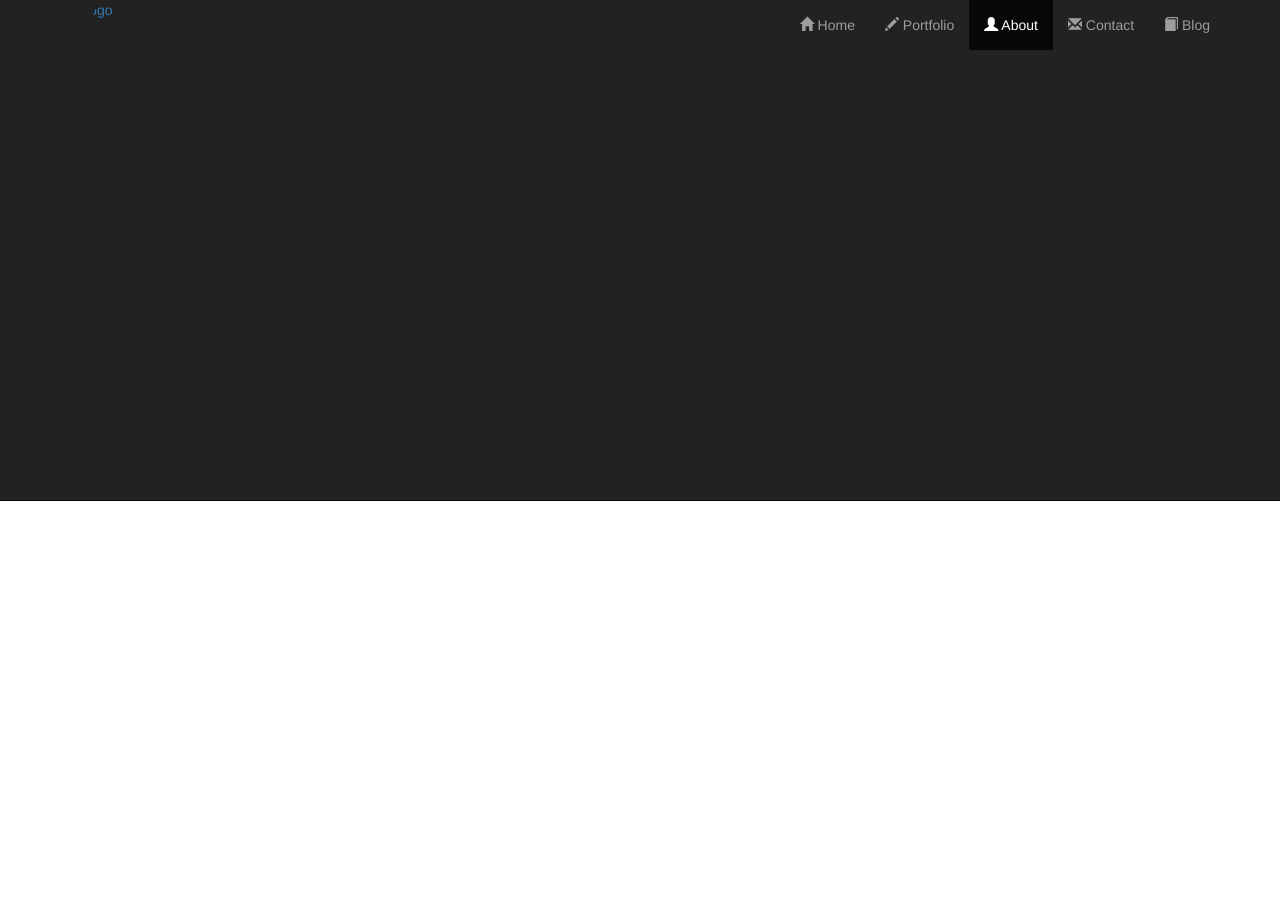
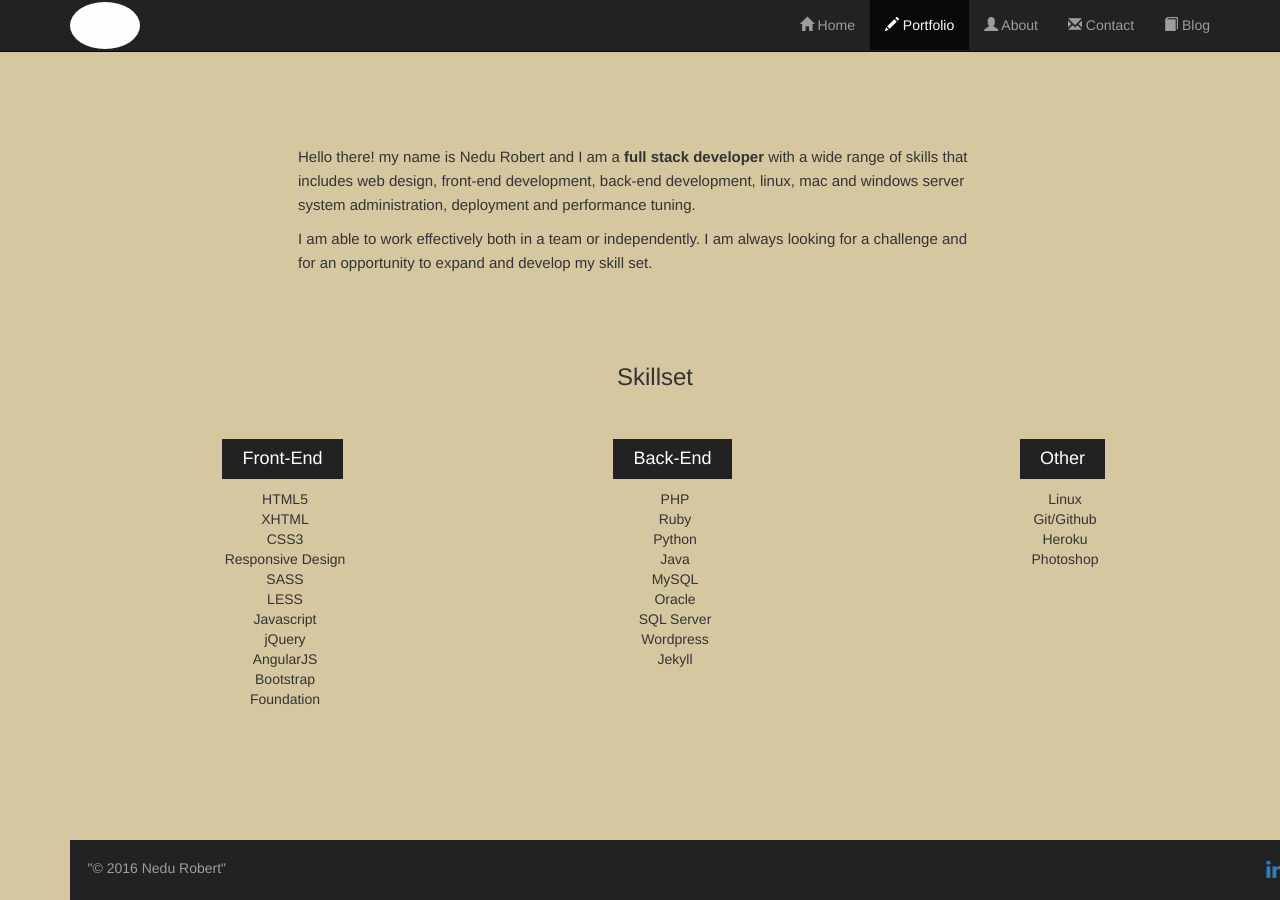
Before and after one commit to Nedu/old.nedu.github.io, a Jekyll site: the page built from about/index.html, in a window 1280 px wide. Built offline with Jekyll 4.4.1, drawn with Linux system fonts in a browser that asks for light colours; nearby versions of some CDN libraries.

Commit message:
Update index.html

```diff
--- a/about/index.html
+++ b/about/index.html
@@ -1,48 +1,11 @@
-<!DOCTYPE html>
-<html lang="en">
-  <head>
-    <title>Nedu Robert</title>
-    <meta charset="utf-8">
-    <meta http-equiv="X-UA-Compatible" content="IE=edge">
-    <meta name="viewport" content="width=device-width, initial-scale=1">
-    <link href="https://fonts.googleapis.com/css?family=Lato:300,900&amp;subset=latin-ext" rel="stylesheet">
-    <link rel="stylesheet" href="https://maxcdn.bootstrapcdn.com/bootstrap/3.3.7/css/bootstrap.min.css">
-    <link rel="stylesheet" href="https://maxcdn.bootstrapcdn.com/font-awesome/4.4.0/css/font-awesome.min.css">
-    <script src="https://ajax.googleapis.com/ajax/libs/jquery/1.12.4/jquery.min.js"></script>
-    <script src="https://maxcdn.bootstrapcdn.com/bootstrap/3.3.7/js/bootstrap.min.js"></script>
-    <link rel="stylesheet" type="text/css" href="styles/style.css">
-  </head>
-  <body>
-    <header>
-	     <nav class="navbar navbar-inverse navbar-fixed-top" role="navigation">
-  		    <div class="container">
-    		    <div class="navbar-header logo">
-    			     <button type="button" class="navbar-toggle" data-toggle="collapse" data-target="#myNavbar">
-        			     <span class="icon-bar"></span>
-        			     <span class="icon-bar"></span>
-        			     <span class="icon-bar"></span>
-      			   </button>
-      			   <a class="navbar-left" href="index.html"><img class="img-circle img-responsive logo" src="images/logo.gif" alt="logo" width="70px" height="500px" max-width: 100%; ></img></a>
-    		    </div>
-    		    <div class="collapse navbar-collapse" id="myNavbar" >
-    			     <ul class="nav navbar-nav navbar-right">
-      				    <li><a href="index.html"><span class="glyphicon glyphicon-home"></span> Home</a></li>
-                  <li><a href="portfolio.html"><span class="glyphicon glyphicon-pencil"></span> Portfolio</a></li>
-      			 <!-- <li class="dropdown"><a class="dropdown-toggle" data-toggle="dropdown" href="portfolio.html">Portfolio <span class="caret"></span></a>
-        				    <ul class="dropdown-menu">
-          					   <li><a href="#">Web Development</a></li>
-          					   <li><a href="#">Writing</a></li>
-          					   <li><a href="#">Web Design</a></li>
-      	  				  </ul>
-      				    </li> -->
-      				    <li class="active"><a href="about.html"><span class="glyphicon glyphicon-user"></span> About</a></li>
-      				    <li><a href="contact.html"><span class="glyphicon glyphicon-envelope"></span> Contact</a></li>
-				    <li><a href="blog.html"><span class="glyphicon glyphicon-book"></span> Blog</a></li>
-    			      </ul>
-  			    </div>
-  		    </div>
-	      </nav>
-    </header>
+---
+layout: default
+home: passive
+portfolio: active
+about: passive
+contact: passive
+blog: passive
+---
 
     <div class="bio">
       <p>
@@ -97,18 +60,3 @@
       </div>
     </div>
   </div>
-    <footer class="footer" role="contentinfo">
-      <div class="copyright">
-        <p class="footercontent"> "© 2016 Nedu Robert" </p>
-      </div>
-      <div class="social-links">
-        <a href="https://www.linkedin.com/in/nedurobert" target="_blank">
-          <i class="fa fa-linkedin"> </i>
-        </a>
-        <a href="https://www.github.com/nedu" target="_blank">
-          <i class="fa fa-github"> </i>
-        </a>
-      </div>
-    </footer>
-  </body>
-</html>
```
